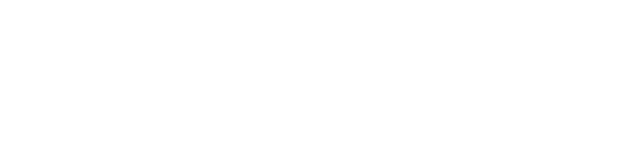
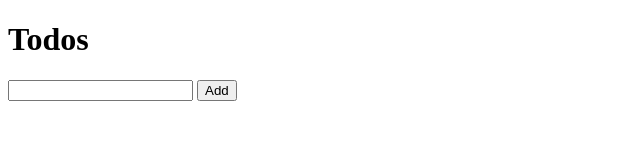
Before and after one commit to userium/TodoApp, a plain HTML site: page index.html in a window 1280 px wide. Shown: the whole page, without its empty margins (0-640 px from the left). Drawn offline with Linux system fonts and the light colour scheme.

Commit message:
add and display todos

```diff
--- a/index.html
+++ b/index.html
@@ -7,7 +7,12 @@
 
 </head>
 <body>
+	<h1>Todos</h1>
 
+	<input id="addTodoInput" type="text" />
+	<button onclick="todoList.addTodos()">Add</button>
+
+	<ul id="listOfTodos"></ul>
 
 	<script type="text/javascript" src="todo.js"></script>
 </body>
--- a/todo.js
+++ b/todo.js
@@ -0,0 +1,24 @@
+// Add and display todos
+var todoList = {
+	todo: [],
+	addTodos: function() {
+        // get the value from the input field
+        var todoText = document.getElementById("addTodoInput").value;
+        // add todotext on todo's array
+        this.todo.push(todoText);
+        console.log("here is my todo:" + todoText);
+        document.getElementById("listOfTodos").innerHTML = '';
+        this.displayTodos();
+	},
+	displayTodos: function() {
+		this.todo.forEach(function(item) {
+			// get Ul element
+			var UlElement = document.getElementById("listOfTodos");
+			// put Li element inside Ul
+			var listTodos = document.createElement("li");
+			UlElement.appendChild(listTodos);
+			// add todo array item text inside the li element
+			listTodos.innerHTML = item;
+		});
+	}
+}
```
